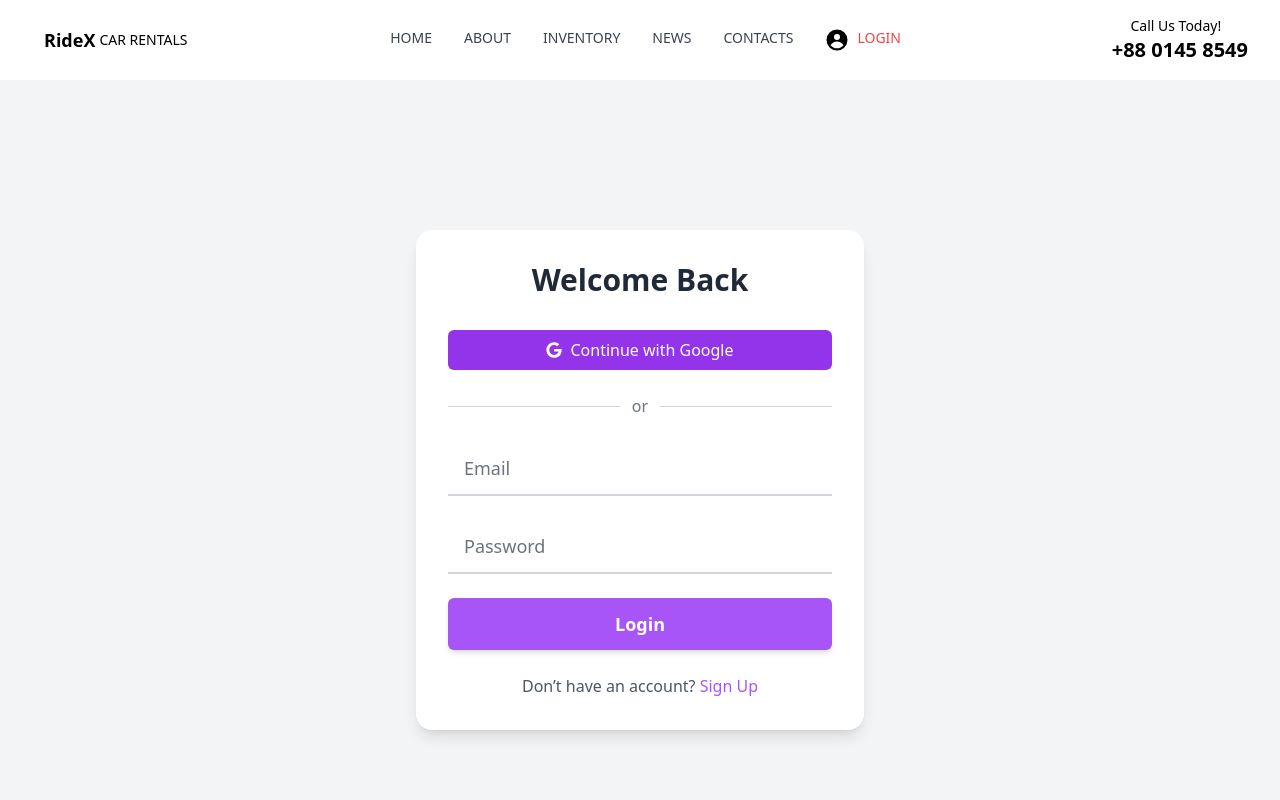
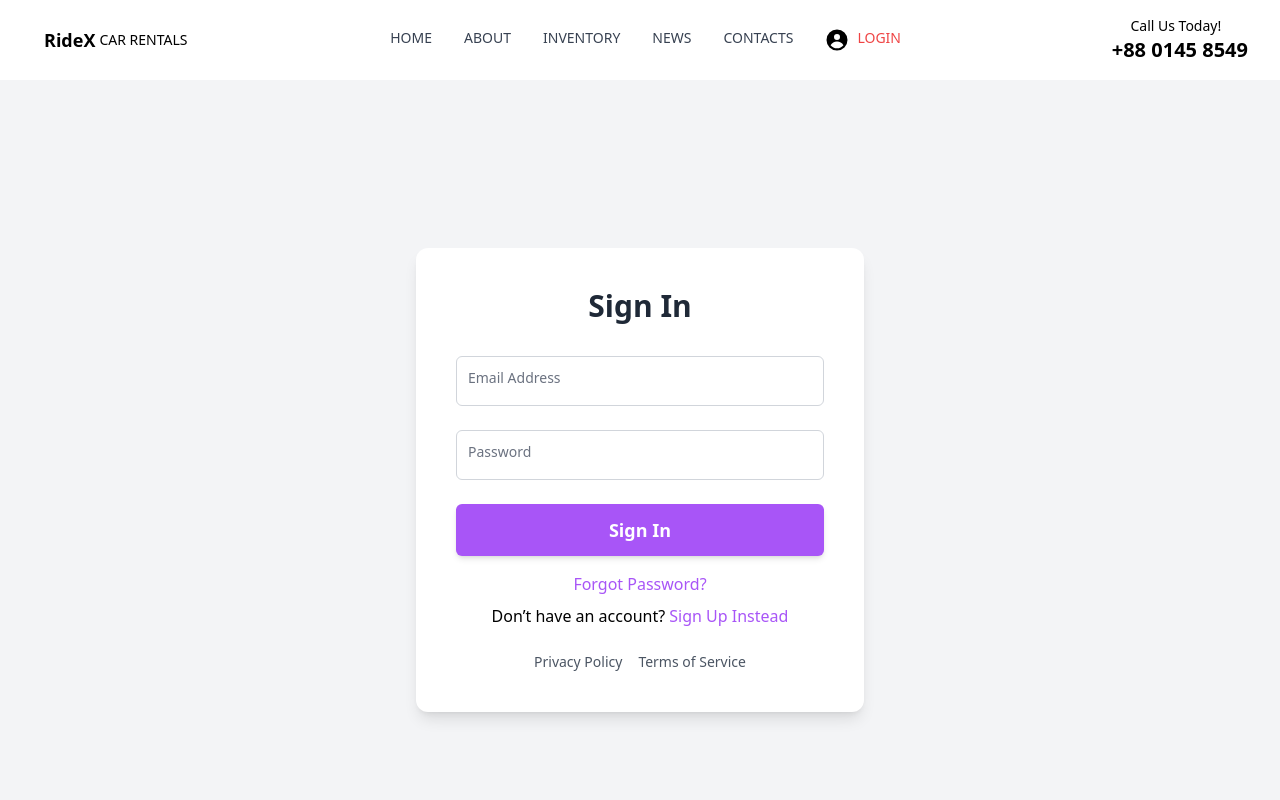
Before and after one commit to jakariamasum/Car-Rental_Client, a React (Vite) app: page /login in a window 1280 px wide. Shown: the top 800 px of the page. Built offline with nearby package versions, Linux system fonts and the light colour scheme.

Commit message:
feat:login page improved

```diff
--- a/src/main.tsx
+++ b/src/main.tsx
@@ -6,6 +6,7 @@ import { persistor, store } from "./redux/store.ts";
 import { RouterProvider } from "react-router-dom";
 import { router } from "./routes/router.tsx";
 import { PersistGate } from "redux-persist/integration/react";
+import { Toaster } from "sonner";
 
 createRoot(document.getElementById("root")!).render(
   <StrictMode>
@@ -14,5 +15,6 @@ createRoot(document.getElementById("root")!).render(
         <RouterProvider router={router} />
       </PersistGate>
     </Provider>
+    <Toaster richColors position="top-right" />
   </StrictMode>
 );
--- a/src/pages/login/Login.tsx
+++ b/src/pages/login/Login.tsx
@@ -1,7 +1,6 @@
 /* eslint-disable @typescript-eslint/no-unused-vars */
 import React, { useState } from "react";
 import { useForm, SubmitHandler } from "react-hook-form";
-import { FaGoogle } from "react-icons/fa";
 import { useAppDispatch } from "../../redux/hooks";
 import { useNavigate } from "react-router-dom";
 import { toast } from "sonner";
@@ -26,112 +25,135 @@ const Login: React.FC = () => {
   const dispatch = useAppDispatch();
   const navigate = useNavigate();
   const [login] = useLoginMutation();
+
   const onSubmit: SubmitHandler<LoginFormInputs> = async (data) => {
-    const toastId = toast.loading("Logging in");
+    const toastId = toast.loading("Logging in...");
     try {
       const res = await login(data).unwrap();
       const user = verifyToken(res.token) as TUser;
       dispatch(setUser({ user: user, token: res.token }));
-      toast.success("Logged in", { id: toastId, duration: 2000 });
-      navigate(`/`);
+      toast.success("Logged in successfully!", { id: toastId, duration: 2000 });
+      navigate(`/dashboard`);
     } catch (err) {
-      toast.error("Something went wrong", { id: toastId, duration: 2000 });
+      toast.error("Incorrect email or password. Please try again.", {
+        id: toastId,
+        duration: 2000,
+      });
     }
   };
 
   return (
-    <div className="flex items-center justify-center min-h-screen  bg-gray-100">
-      <div className="max-w-md w-full mx-4 p-8 bg-white rounded-2xl shadow-lg transform transition duration-500 hover:scale-105">
+    <div className="flex items-center justify-center min-h-screen bg-gray-100">
+      <div className="max-w-md w-full mx-4 p-10 bg-white rounded-xl shadow-lg">
         <h2 className="text-3xl font-bold text-center text-gray-800 mb-8">
-          Welcome Back
+          Sign In
         </h2>
-
-        <div className="flex flex-col space-y-3 mb-6">
-          <button className="flex items-center justify-center w-full py-2 px-4 bg-purple-600 text-white rounded-md transition">
-            <FaGoogle className="mr-2" /> Continue with Google
-          </button>
-        </div>
-
-        <div className="relative mb-6">
-          <div className="absolute inset-0 flex items-center">
-            <div className="w-full border-t border-gray-300"></div>
-          </div>
-          <div className="relative text-center">
-            <span className="bg-white px-3 text-gray-500">or</span>
-          </div>
-        </div>
 
         <form onSubmit={handleSubmit(onSubmit)} className="space-y-6">
           <div className="relative">
             <input
-              {...register("email", { required: true })}
+              {...register("email", {
+                required: "Email is required",
+                pattern: {
+                  value: /^[a-zA-Z0-9._%+-]+@[a-zA-Z0-9.-]+\.[a-zA-Z]{2,}$/,
+                  message: "Invalid email address",
+                },
+              })}
               type="email"
               id="email"
               onFocus={() => setEmailFocused(true)}
               onBlur={(e) => setEmailFocused(!!e.target.value)}
-              className={`w-full px-4 py-3 border-b-2 text-lg bg-transparent ${
-                emailFocused || !!errors.email
+              placeholder=" "
+              className={`w-full px-4 py-3 border rounded-md ${
+                errors.email
+                  ? "border-red-500"
+                  : emailFocused
                   ? "border-purple-500"
                   : "border-gray-300"
-              } focus:outline-none transition duration-300 ease-in-out`}
+              } focus:outline-none transition duration-300`}
             />
             <label
               htmlFor="email"
-              className={`absolute left-4 text-lg font-medium transition-all duration-300 ${
-                emailFocused || !!errors.email
-                  ? "-top-3 text-sm text-purple-500"
-                  : "top-3 text-gray-500"
+              className={`absolute left-3 text-sm text-gray-500 transition-all duration-300 transform ${
+                emailFocused || errors.email
+                  ? "-top-3.5 text-purple-500 bg-white px-1"
+                  : "top-3"
               }`}
             >
-              Email
+              Email Address
             </label>
             {errors.email && (
-              <p className="text-red-500 text-sm mt-2">Email is required</p>
+              <p className="text-red-500 text-sm mt-1">
+                {errors.email.message}
+              </p>
             )}
           </div>
 
           <div className="relative">
             <input
-              {...register("password", { required: true })}
+              {...register("password", { required: "Password is required" })}
               type="password"
               id="password"
               onFocus={() => setPasswordFocused(true)}
               onBlur={(e) => setPasswordFocused(!!e.target.value)}
-              className={`w-full px-4 py-3 border-b-2 text-lg bg-transparent ${
-                passwordFocused || !!errors.password
+              placeholder=" "
+              className={`w-full px-4 py-3 border rounded-md ${
+                errors.password
+                  ? "border-red-500"
+                  : passwordFocused
                   ? "border-purple-500"
                   : "border-gray-300"
-              } focus:outline-none transition duration-300 ease-in-out`}
+              } focus:outline-none transition duration-300`}
             />
             <label
               htmlFor="password"
-              className={`absolute left-4 text-lg font-medium transition-all duration-300 ${
-                passwordFocused || !!errors.password
-                  ? "-top-3 text-sm text-purple-500"
-                  : "top-3 text-gray-500"
+              className={`absolute left-3 text-sm text-gray-500 transition-all duration-300 transform ${
+                passwordFocused || errors.password
+                  ? "-top-3.5 text-purple-500 bg-white px-1"
+                  : "top-3"
               }`}
             >
               Password
             </label>
             {errors.password && (
-              <p className="text-red-500 text-sm mt-2">Password is required</p>
+              <p className="text-red-500 text-sm mt-1">
+                {errors.password.message}
+              </p>
             )}
           </div>
 
           <button
             type="submit"
-            className="w-full py-3 text-lg font-semibold bg-purple-500 text-white rounded-md shadow-md hover:bg-purple-600 transition duration-300 ease-in-out"
+            className="w-full py-3 text-lg font-semibold bg-purple-500 text-white rounded-md shadow-md hover:bg-purple-600 transition duration-300"
           >
-            Login
+            Sign In
           </button>
         </form>
 
-        <p className="text-center mt-6 text-gray-600">
-          Don’t have an account?{" "}
-          <a href="#" className="text-purple-500 hover:underline">
-            Sign Up
+        <p className="text-center mt-4">
+          <a
+            href="/forgot-password"
+            className="text-purple-500 hover:underline"
+          >
+            Forgot Password?
           </a>
         </p>
+
+        <p className="text-center mt-2">
+          Don’t have an account?{" "}
+          <a href="/sign-up" className="text-purple-500 hover:underline">
+            Sign Up Instead
+          </a>
+        </p>
+
+        <div className="flex justify-center mt-6 text-sm text-gray-600">
+          <a href="/privacy-policy" className="mr-4 hover:underline">
+            Privacy Policy
+          </a>
+          <a href="/terms-of-service" className="hover:underline">
+            Terms of Service
+          </a>
+        </div>
       </div>
     </div>
   );
```
